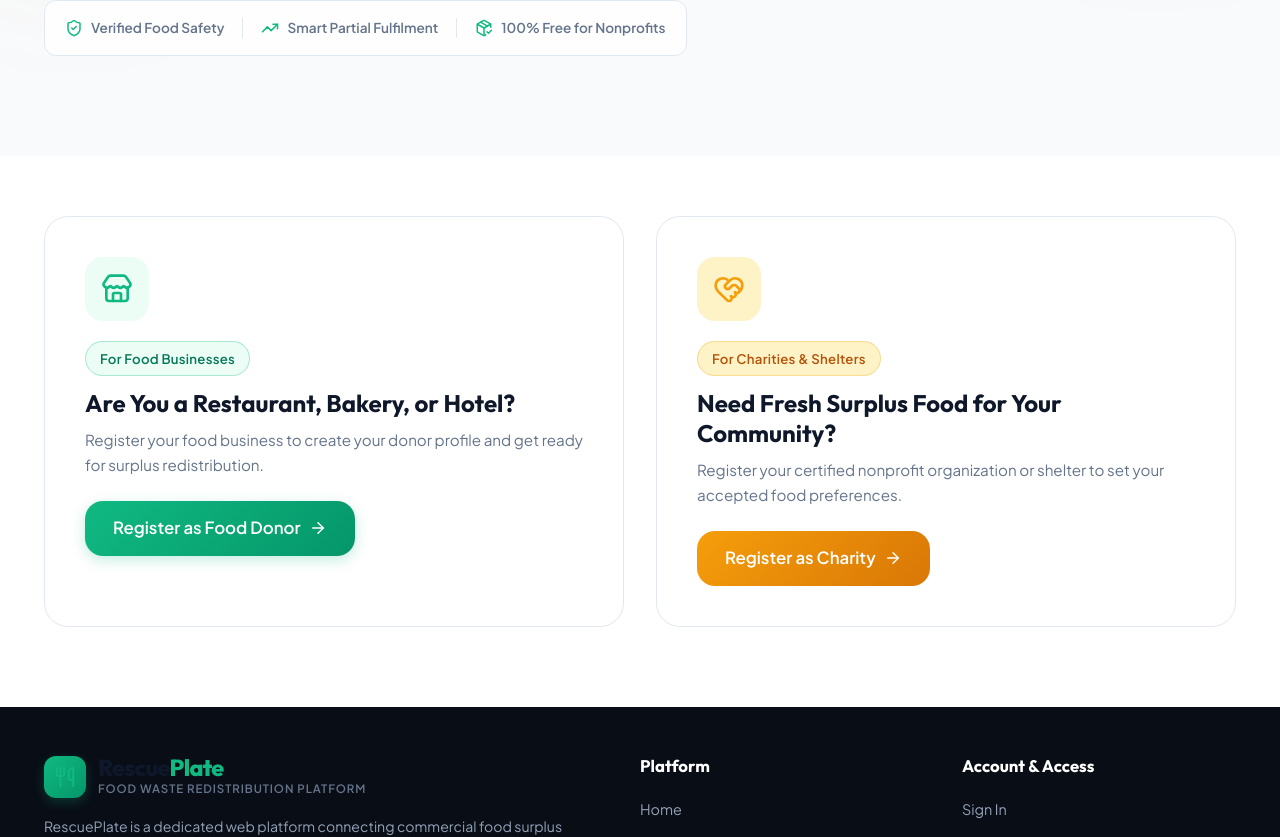
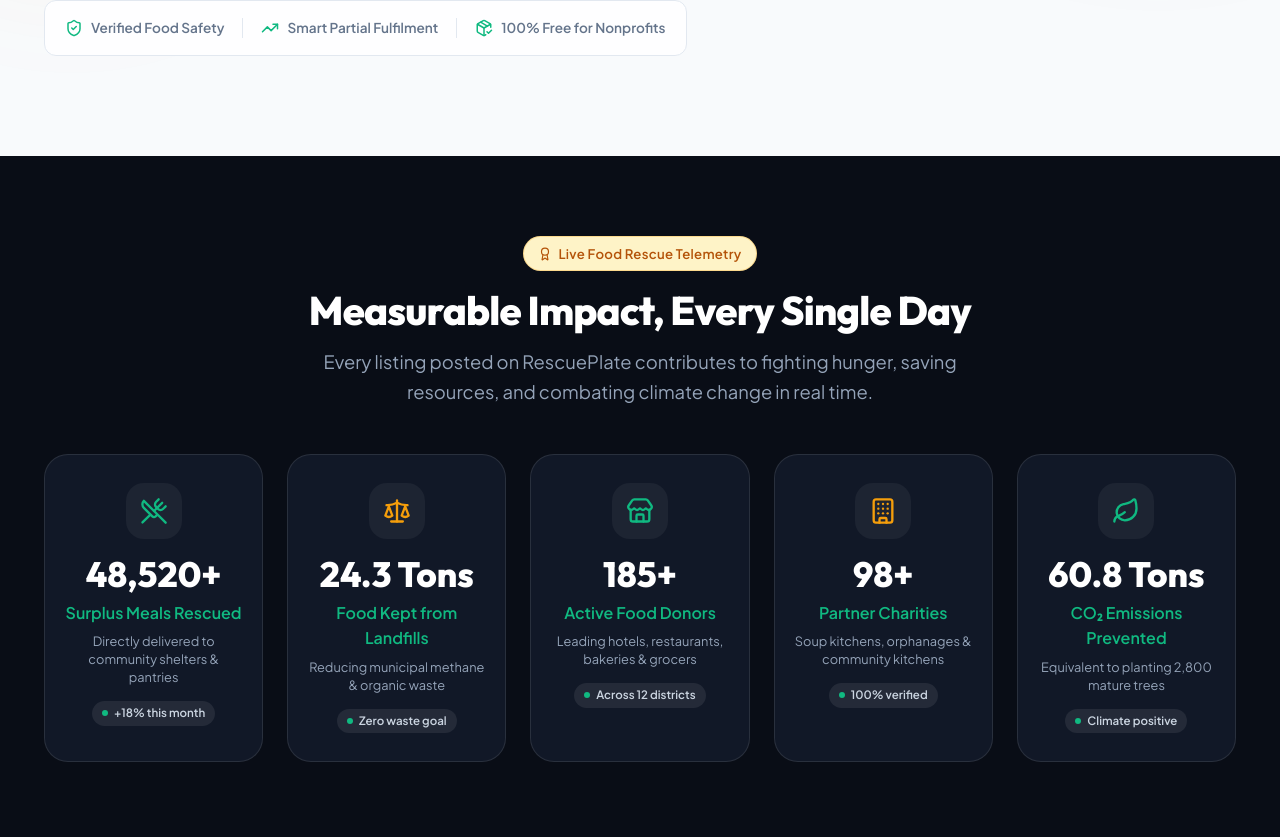
Before and after one commit to aruns-ue25/RescuePlate, a React (Vite) app in the folder frontend/: page / in a window 1280 px wide. Shown: the part 697-1534 px from the top of the page. Built offline with nearby package versions, Linux system fonts and the light colour scheme; no server answers.

Commit message:
add live impact telemetry counters section

```diff
--- a/frontend/src/pages/HomePage.jsx
+++ b/frontend/src/pages/HomePage.jsx
@@ -1,6 +1,7 @@
 import React from 'react';
 import { Link } from 'react-router-dom';
 import HeroSection from '../components/HeroSection';
+import ImpactStats from '../components/ImpactStats';
 import { ArrowRight, Store, HeartHandshake } from 'lucide-react';
 
 export default function HomePage() {
@@ -8,6 +9,9 @@
     <div className="home-page animate-fade-in-up">
       {/* Hero Section */}
       <HeroSection />
+
+      {/* Live Impact Telemetry Stats */}
+      <ImpactStats />
 
       {/* Quick Action Portals */}
       <section className="portal-cards-section" style={{ padding: '60px 0 80px 0' }}>
```
